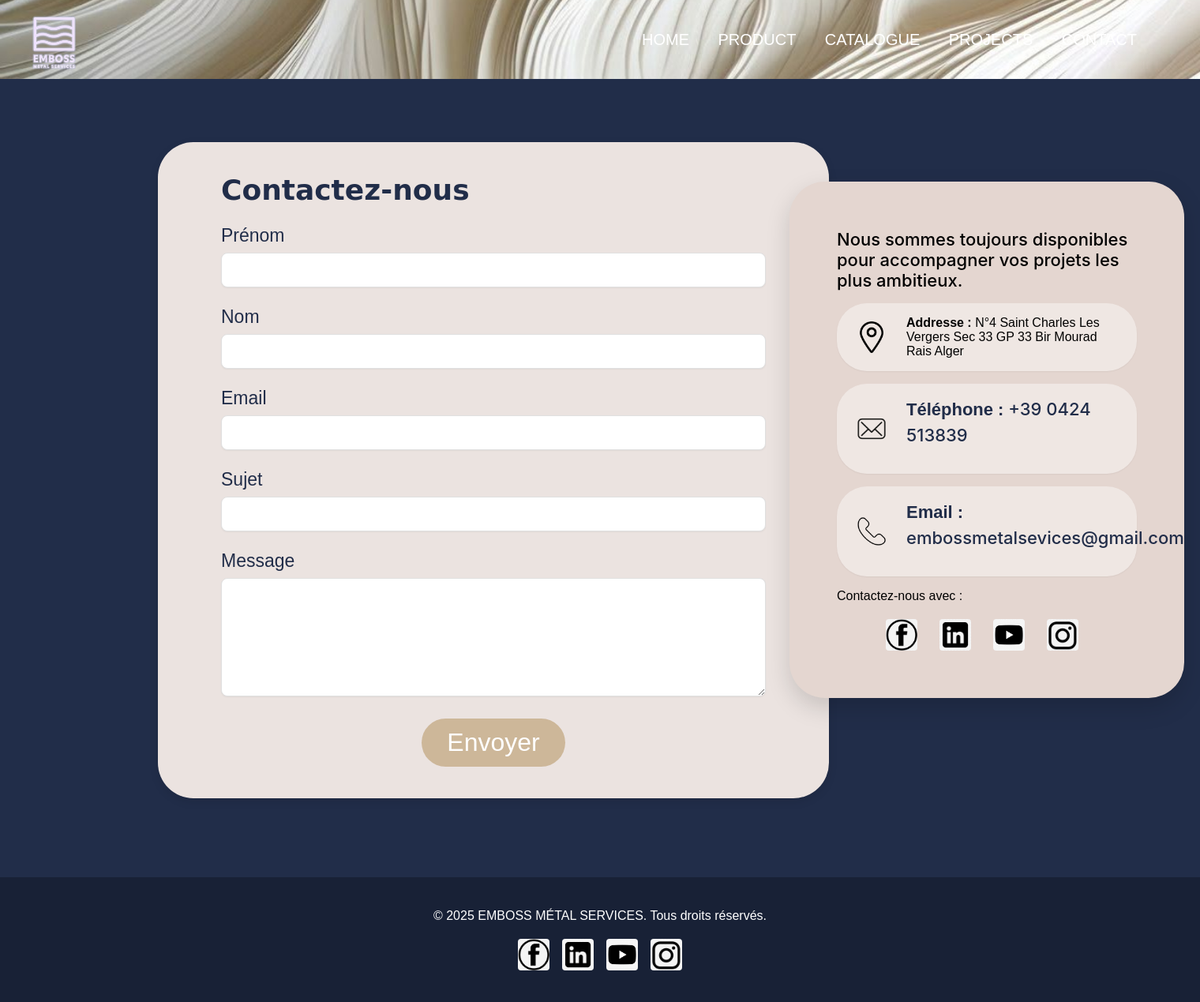
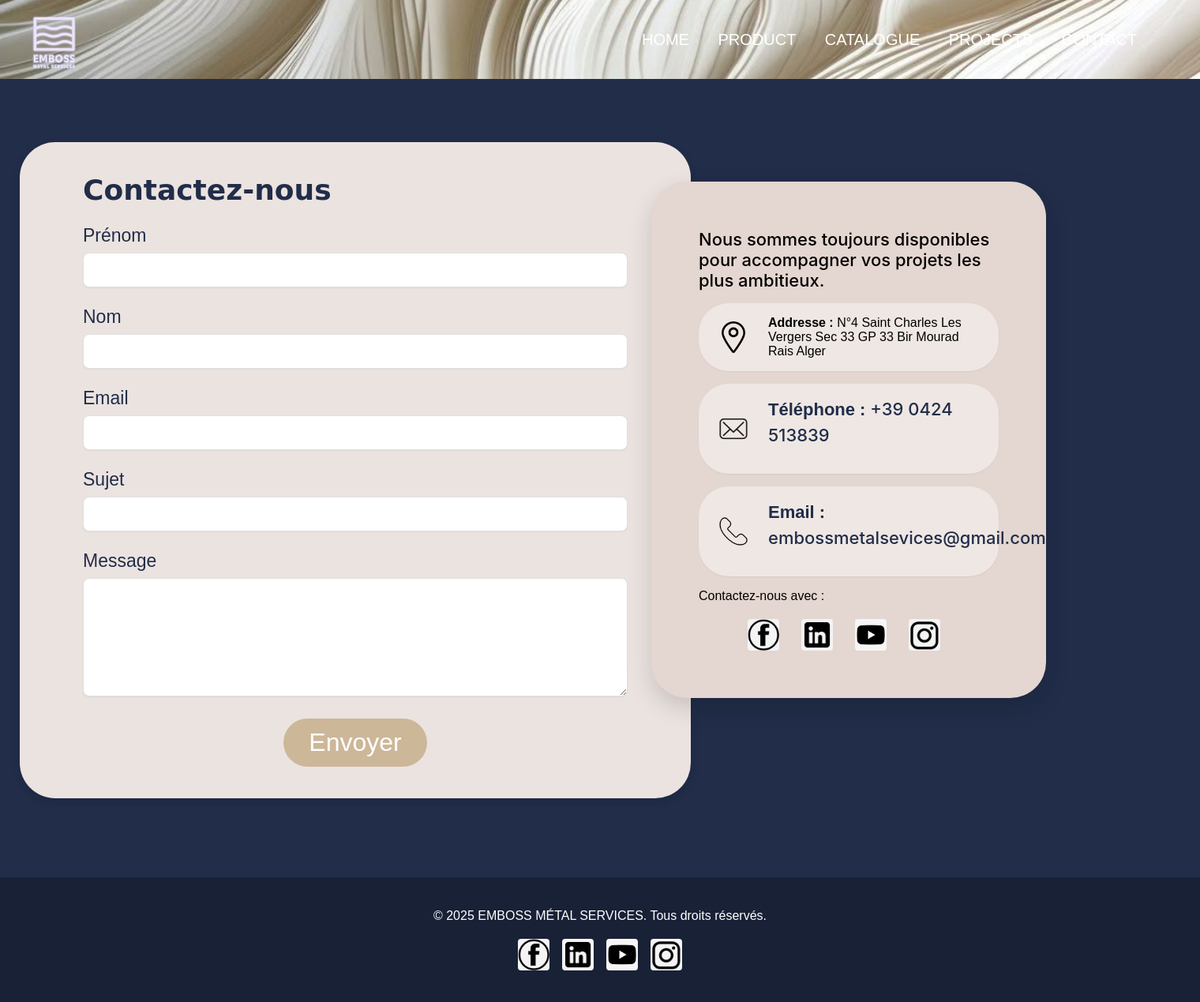
Before and after one commit to lynaannou/EMBOSS, a PHP site: page /HTML/contact.html in a window 1520 px wide. Shown: the whole page at 79% size. Run offline with PHP 8.4, Linux system fonts and the light colour scheme; some web fonts are replaced.

Commit message:
rearranged the contact card and form

```diff
--- a/frontend/Styles/contact.css
+++ b/frontend/Styles/contact.css
@@ -78,7 +78,7 @@ nav a:hover {
     padding: 40px 80px;
     max-width: 850px;
     margin-top: 180px; /* space from the top */
-    margin-left: 200px;         /* stick to left side of container */
+    margin-left: 25px;         /* stick to left side of container */
     box-shadow: 0 4px 12px rgba(0, 0, 0, 0.1);
     position: relative;
     z-index: 1;
@@ -91,7 +91,7 @@ nav a:hover {
     width: 500px;
     position: absolute;
     top: 250px;
-    left: 1000px;  /* control how far from the left → adjust as needed */
+    left: 825px;  /* control how far from the left → adjust as needed */
     transform: translateY(-20px);
     z-index: 2;
     box-shadow: 0 12px 30px rgba(0, 0, 0, 0.15);
@@ -158,6 +158,7 @@ nav a:hover {
     font-weight: 500;
     font-size: 22px;
     margin-bottom: 16px;
+
 }
 
 .contact-info .address,
```
